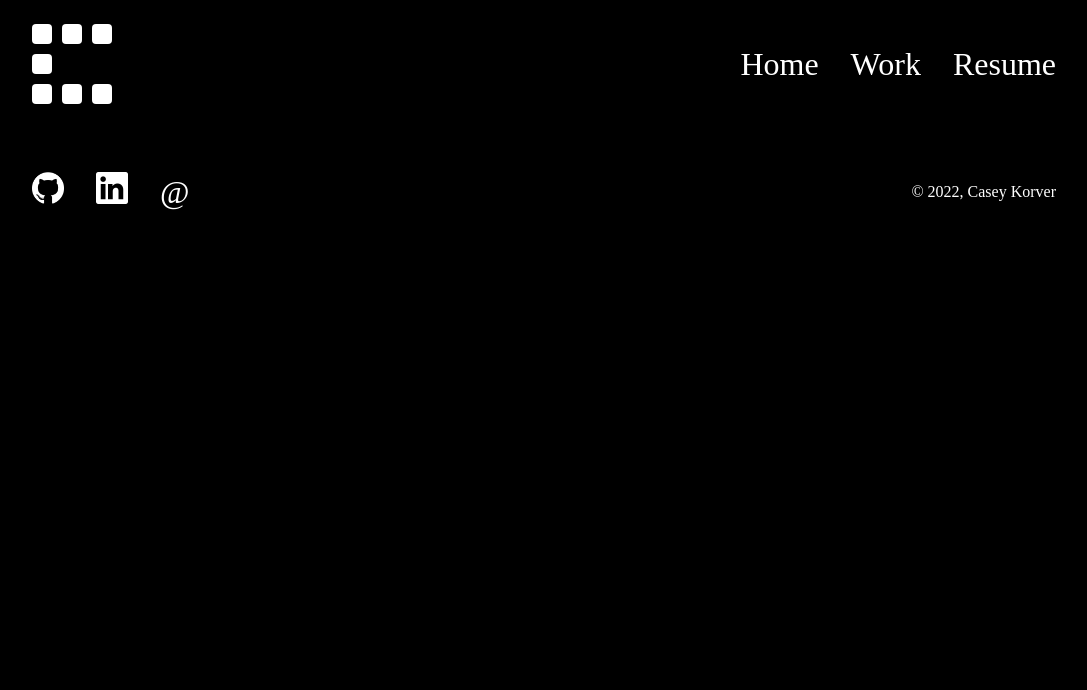
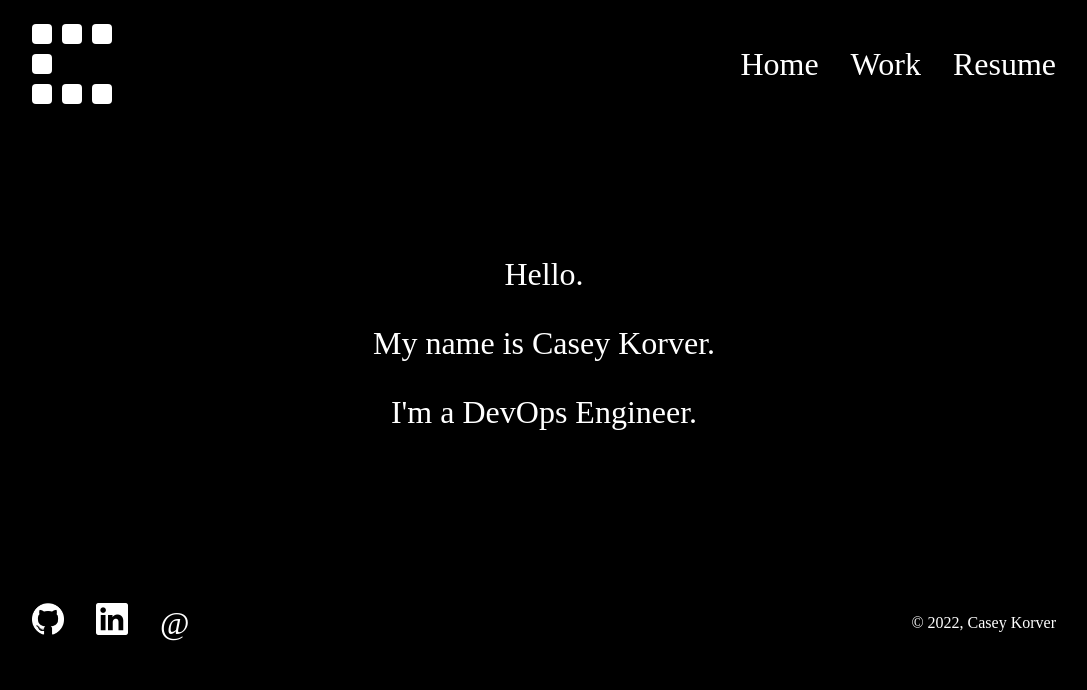
Before and after one commit to Casey-Kiewit/korver.dev, a website: page src/index.html in a window 1280 px wide. Shown: the whole page, without its empty margins (96-1183 px from the left). Drawn offline with Linux system fonts and the light colour scheme.

Commit message:
Add main section and index.html specific CSS

```diff
--- /dev/null
+++ b/src/css/index.css
@@ -0,0 +1,5 @@
+main {
+    font-size: xx-large;
+    margin: 4em 0;
+    text-align: center;
+}
--- a/src/index.html
+++ b/src/index.html
@@ -6,6 +6,7 @@
     <meta name="viewport" content="width=device-width, initial-scale=1.0">
     <title>korver.dev</title>
     <link rel="stylesheet" href="css/main.css">
+    <link rel="stylesheet" href="css/index.css">
 </head>
 <body>
     <header>
@@ -16,6 +17,11 @@
             <a href="resume.html">Resume</a>
         </nav>
     </header>
+    <main>
+        <p>Hello.</p>
+        <p>My name is Casey Korver.</p>
+        <p>I'm a DevOps Engineer.</p>
+    </main>
     <footer>
          <nav>
              <a href="https://github.com/Casey-Kiewit"><img src="img/github.png" alt="GitHub"></a>
```
